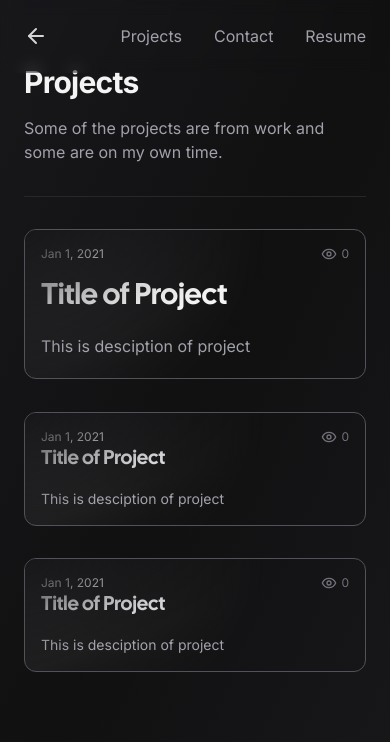
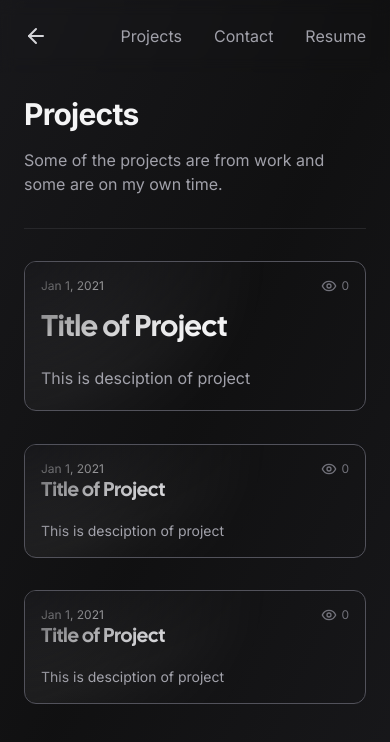
Before and after one commit to 0xyshv/my-portfolio, a Next.js app: page /projects in a window 390 px wide. Shown: the top 742 px of the page. Built offline with nearby package versions, Linux system fonts and the light colour scheme; what tailwindcss-debug-screens would draw is missing.

Commit message:
add padding in projects page

```diff
--- a/app/projects/page.tsx
+++ b/app/projects/page.tsx
@@ -30,7 +30,7 @@
   return (
     <div className="relative pb-16">
       <Navigation />
-      <div className="px-6 pt-16 mx-auto space-y-8 max-w-7xl lg:px-8 md:space-y-16 md:pt-24 lg:pt-32">
+      <div className="px-6 pt-24 mx-auto space-y-8 max-w-7xl lg:px-8 md:space-y-16 md:pt-24 lg:pt-32">
         <div className="max-w-2xl mx-auto lg:mx-0">
           <h2 className="text-3xl font-bold tracking-tight text-zinc-100 sm:text-4xl">
             Projects
```
